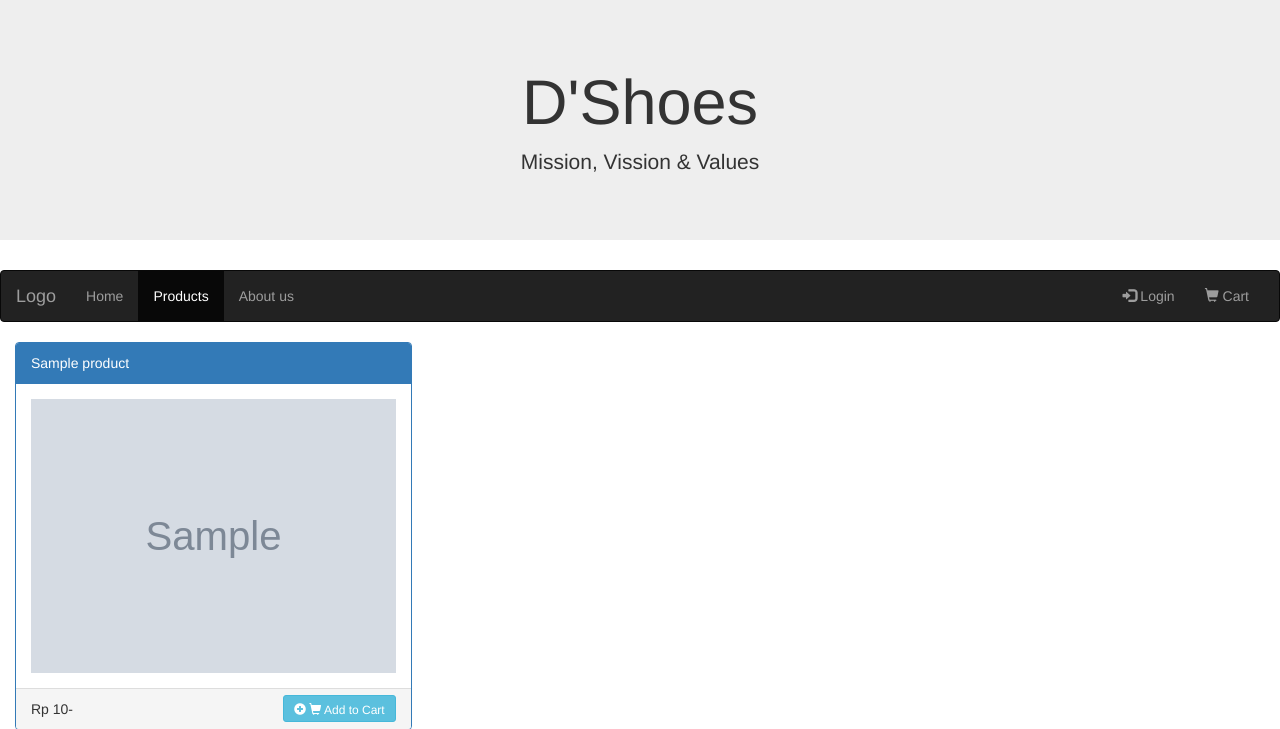
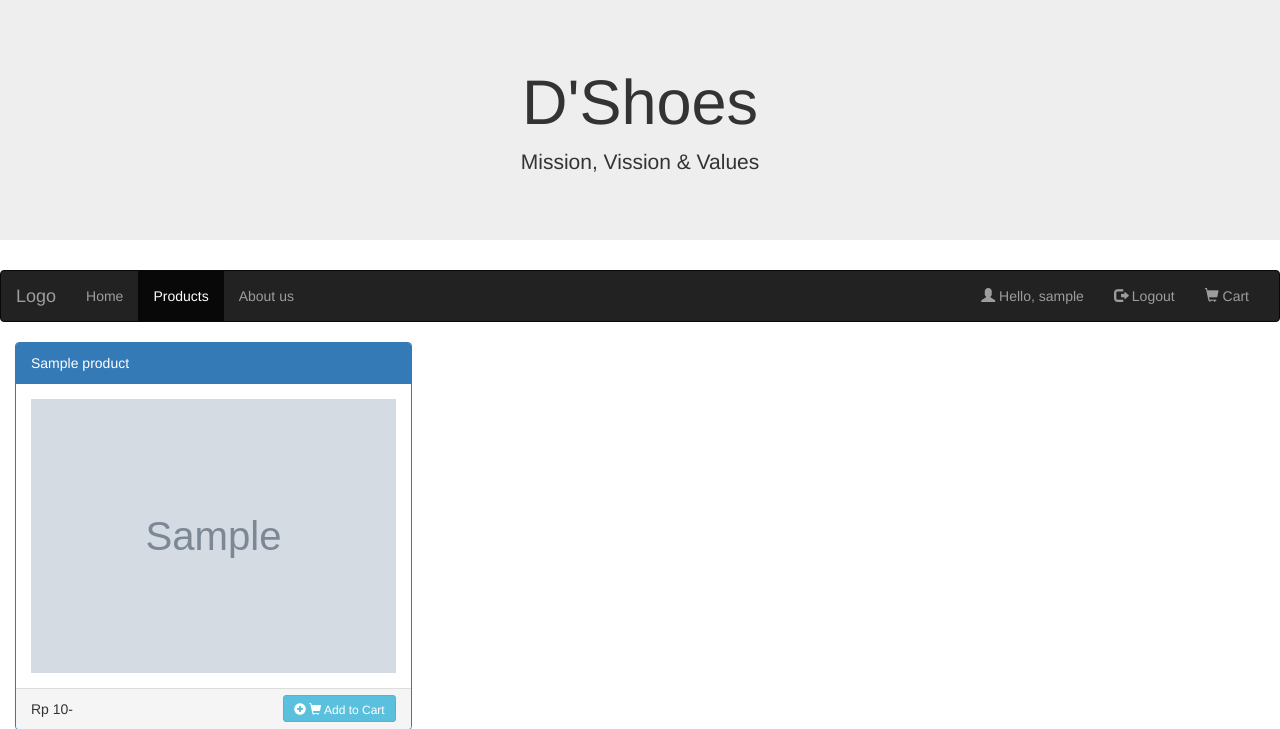
Before and after one commit to hasemeneh/UASPW, a PHP site: the page made by application/views/product.php in a window 1280 px wide. Shown: the top 729 px of the page. Run offline with PHP 8.4, Linux system fonts and the light colour scheme; the template is opened without the code that fills it: most values are stand-ins (such as "Sample title", 1, 10 or a date in 2020); grey boxes marked "Sample" are stand-in pictures; data that the repository does not hold is empty; some libraries are stand-ins or nearby versions.

Commit message:
add logout and user name on nav bar

```diff
--- a/application/views/login.php
+++ b/application/views/login.php
@@ -35,7 +35,7 @@
 				<li><a href="contact.php">About us</a></li>
 			</ul>
 			<ul class="nav navbar-nav navbar-right">
-				<li class="active"><a href="login.php"><span class="glyphicon glyphicon-user"></span> Login</a></li>
+				<li class="active"><a href="<?php echo base_url()."index.php/Login"; ?>"><span class="glyphicon glyphicon-user"></span> Login</a></li>
 				<li><a href="cart.php"><span class="glyphicon glyphicon-shopping-cart"></span> Cart</a></li>
 			</ul>
 		</div>
--- a/application/views/product.php
+++ b/application/views/product.php
@@ -38,7 +38,8 @@
 				<?php
 					if(isset($user_data)){
 						?>
-						<li><a href="<?php echo base_url()."index.php/Login/do_logout"; ?>"><span class="glyphicon glyphicon-log-out"></span> Logout</a></li>
+						<li><p class="navbar-text"><span class="glyphicon glyphicon-user"></span> <?php echo "Hello, ".$user_data['username'];?></p></li>
+						<li><a href='<?php echo base_url()."index.php/Login/do_logout"; ?>'><span class="glyphicon glyphicon-log-out"></span> Logout</a></li>
 						<?php
 					}else{
 						?>
```
